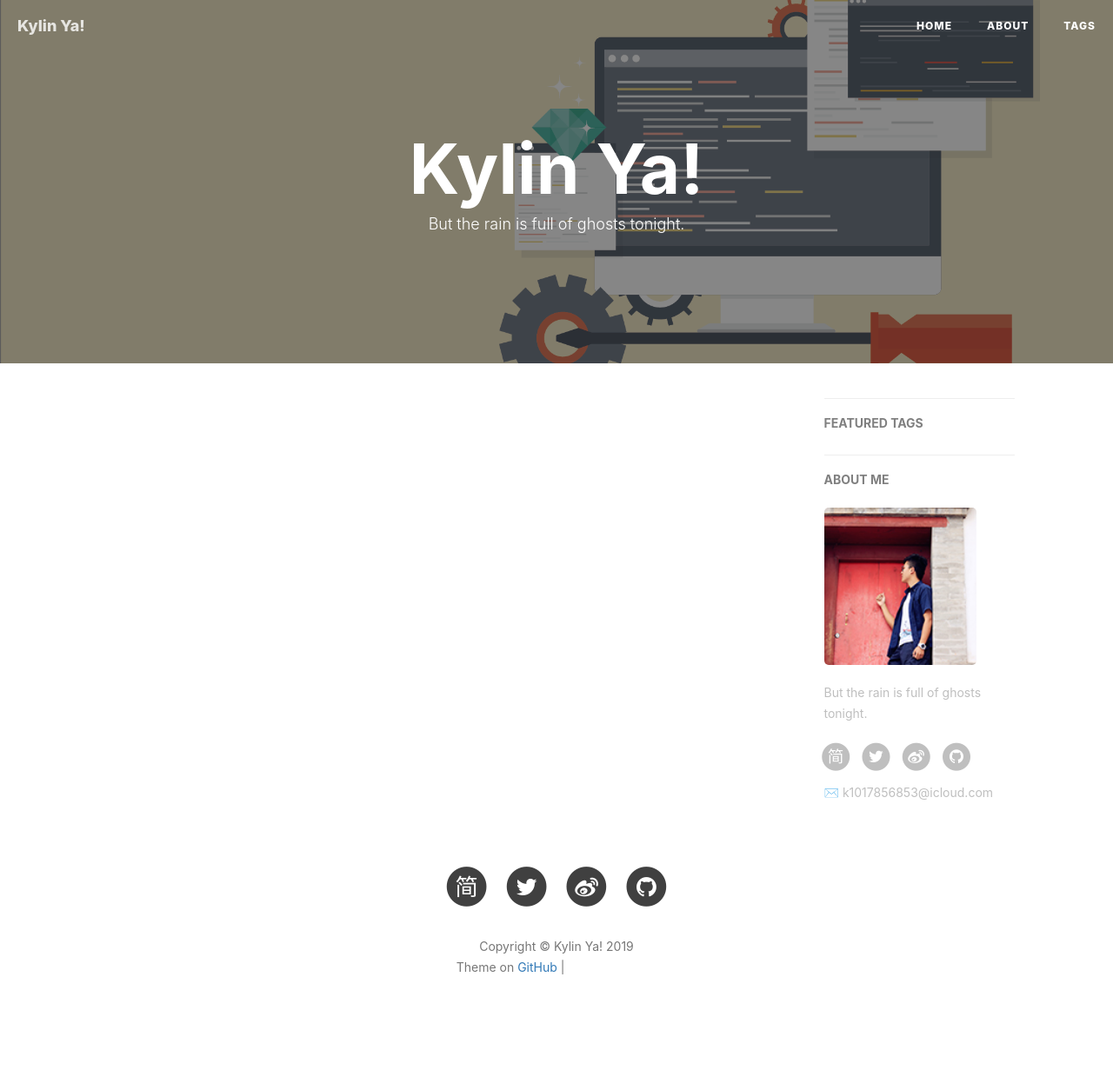
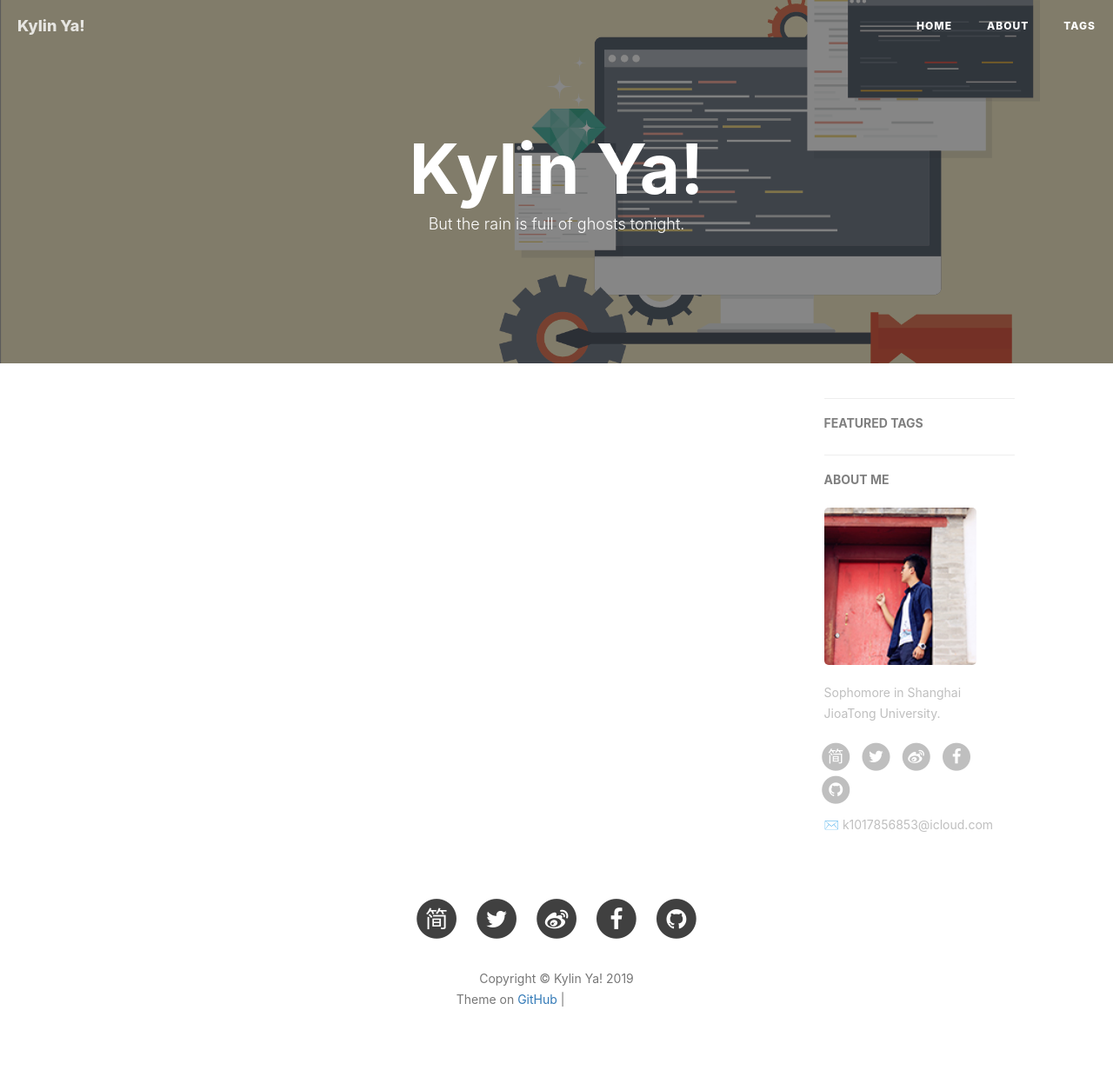
Before and after one commit to KylinC/KylinC.github.io, a Jekyll site: the page built from index.html, in a window 1280 px wide. Shown: the whole page at 87% size. Built offline with Jekyll 4.4.1, drawn with Linux system fonts in a browser that asks for light colours; nearby versions of some CDN libraries; the list of posts is cut into pages by our own code; comment, search, counter and statistics services are not loaded; before the commit the page ends 1217 px from its top, so only the background shows below that; grey boxes are pictures that could not be loaded.

Commit message:
add face book

```diff
--- a/_config.yml
+++ b/_config.yml
@@ -11,7 +11,7 @@ github_repo: "https://github.com/qiubaiying/qiubaiying.github.io.git" # you code
 
 # Sidebar settings
 sidebar: true                           # whether or not using Sidebar.
-sidebar-about-description: "But the rain is full of ghosts tonight."
+sidebar-about-description: "Sophomore in Shanghai JioaTong University."
 sidebar-avatar: /img/avatar_door.jpg      # use absolute URL, seeing it's used in both `/` and `/about/`
 
 
@@ -21,7 +21,7 @@ RSS: false
 weibo_username:     Ky的Lin呀
 #zhihu_username:     qiubaiying
 github_username:    KylinC
-#facebook_username:  baiying.qiu.7
+facebook_username:  Kylin Chen
 jianshu_username:   c9121038ec76
 twitter_username:   KylinChan11
 
```
